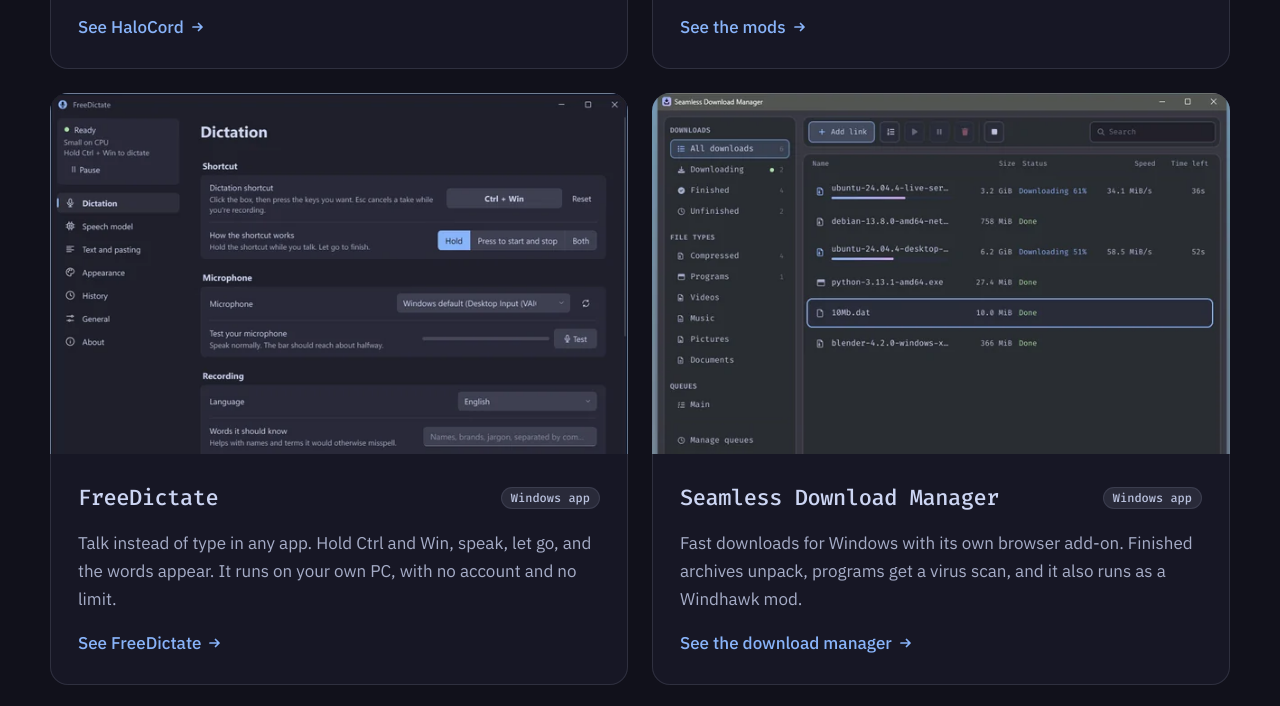
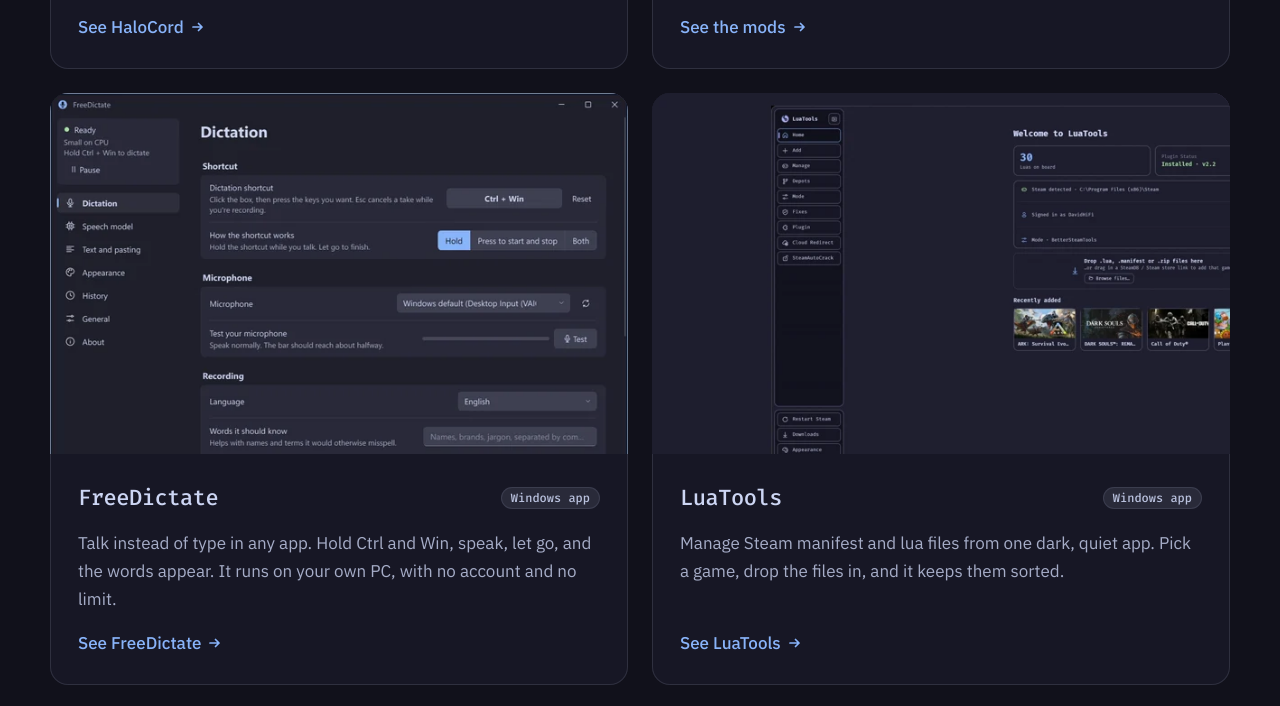
Before and after one commit to DavidHiFi/davidhifi.github.io, a plain HTML site: page index.html in a window 1280 px wide. Shown: the part 4768-5474 px from the top of the page. Drawn offline with Linux system fonts and the light colour scheme; no server answers.

Commit message:
Add LuaTools to Other projects

```diff
--- a/index.html
+++ b/index.html
@@ -230,6 +230,16 @@
           </div>
         </a>
 
+        <a class="card card--link" href="https://github.com/DavidHiFi/LuaTools">
+          <div class="card__media card__media--fill"><img src="img/luatools-1024.webp" srcset="img/luatools-640.webp 640w, img/luatools-1024.webp 1024w" sizes="(min-width: 960px) 560px, 92vw" width="1024" height="720" loading="lazy" decoding="async" alt="LuaTools' home page in its dark Mocha look: the side menu, game tiles and the add box"></div>
+          <div class="card__body">
+            <div class="card__title"><h3>LuaTools</h3><span class="tag">Windows app</span></div>
+            <p>Manage Steam manifest and lua files from one dark, quiet app. Pick a game, drop the files in, and it keeps them sorted.</p>
+            <p class="updated" data-repo="LuaTools" hidden></p>
+            <span class="more">See LuaTools <svg class="arrow" viewBox="0 0 16 16" aria-hidden="true"><path d="M3 8h9M8.5 4.5 12 8l-3.5 3.5"/></svg></span>
+          </div>
+        </a>
+
         <a class="card card--link" href="https://github.com/DavidHiFi/seamless-download-manager">
           <div class="card__media card__media--fill"><img src="img/sdm-1024.webp" srcset="img/sdm-640.webp 640w, img/sdm-1024.webp 1024w" sizes="(min-width: 960px) 560px, 92vw" width="1024" height="720" loading="lazy" decoding="async" alt="Seamless Download Manager's download list, with two files downloading and four done"></div>
           <div class="card__body">
```
Also changed, not shown: img/luatools-1024.webp (added), img/luatools-640.webp (added).
